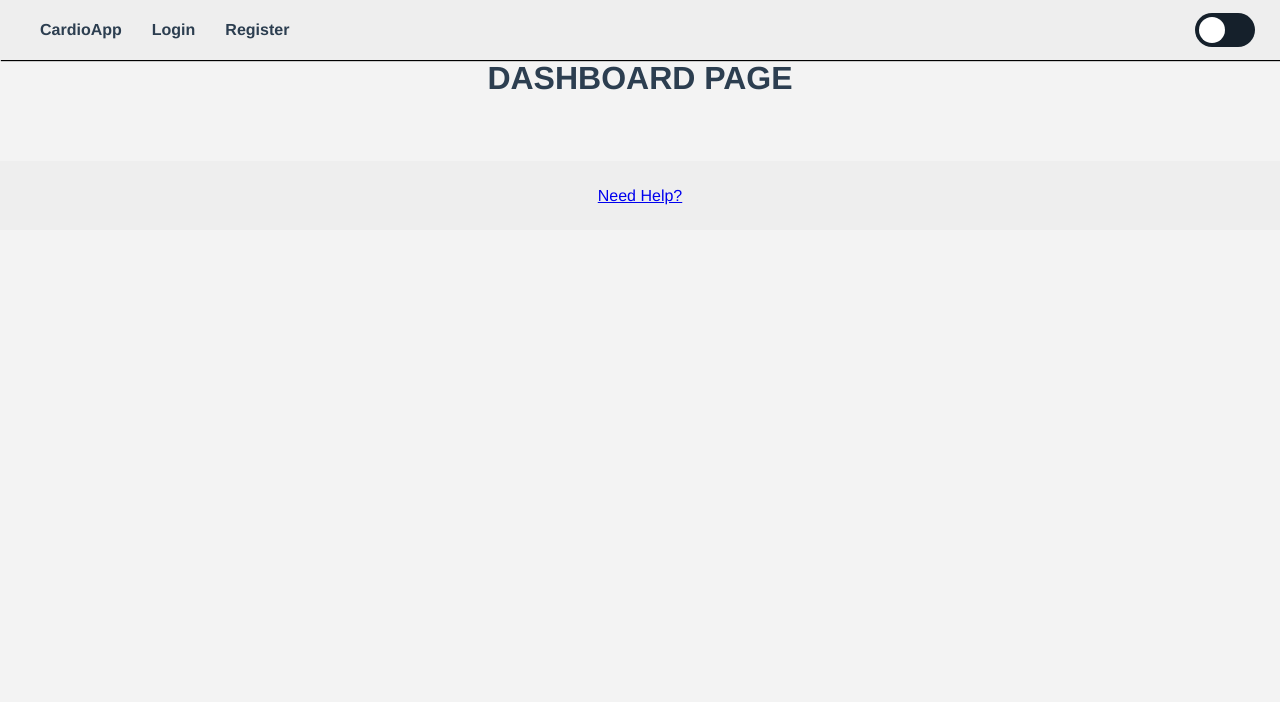
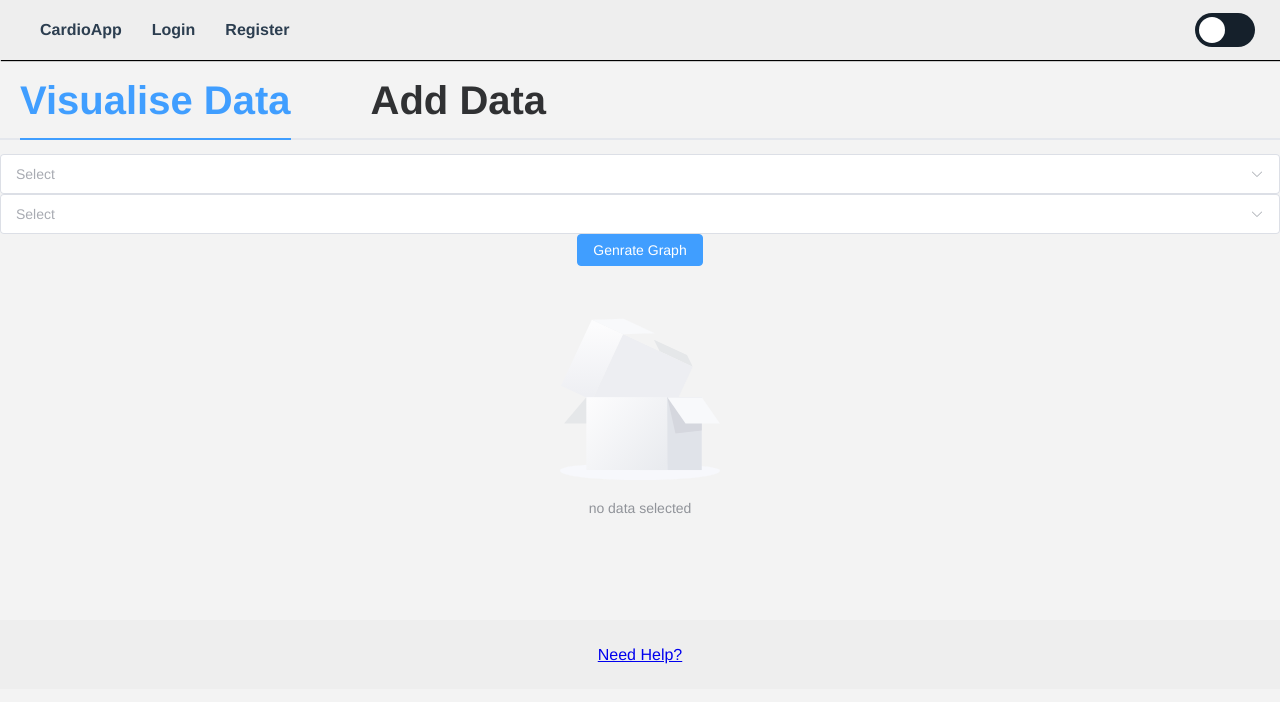
Before and after one commit to d-McGill/CardioApp, a Vue app: page /dashboard in a window 1280 px wide. Shown: the top 702 px of the page. Built offline with nearby package versions, Linux system fonts and the light colour scheme; no server answers.

Commit message:
Dashboard Skeleton pickup

```diff
--- a/src/views/Dashboard.vue
+++ b/src/views/Dashboard.vue
@@ -1,13 +1,96 @@
 <template>
   <div>
-    <h1>DASHBOARD PAGE</h1>
+    <el-tabs v-model="activeName" class="demo-tabs" @tab-click="handleClick">
+    <el-tab-pane label="Visualise Data" name="first">
+
+    <el-select v-model="data.gene" class="m-2" placeholder="Select" size="large">
+        <el-option value="MYH7" selected>MYH7</el-option>
+        <el-option value="MYBPC3" selected>MYBPC3</el-option>
+        <el-option value="TNNT2" selected>TNNT2</el-option>
+        <el-option value="ACTC1" selected>ACTC1</el-option>
+        <el-option value="TPM1" selected>TPM1</el-option>
+        <el-option value="TNNC1" selected>TNNC1</el-option>
+        <el-option value="TNNI3" selected>TNNI3</el-option>
+        <el-option value="MYL2" selected>MYL2</el-option>
+        <el-option value="TTN" selected>TTN</el-option>
+    </el-select>
+
+    <el-select v-model="data.cardio" class="m-2" placeholder="Select" size="large">
+        <el-option value="Cardiomyopathy" selected>Cardiomyopathy</el-option>
+        <el-option value="Hypertrophic cardiomyopathy" selected>Hypertrophic cardiomyopathy</el-option>
+        <el-option value="Noncompaction cardiomyopathy" selected>Noncompaction cardiomyopathy</el-option>
+        <el-option value="Restrictive cardiomyopathy" selected>Restrictive cardiomyopathy</el-option>
+        <el-option value="Atrial cardiomyopathy" selected>Atrial cardiomyopathy</el-option>
+        <el-option value="Dilated cardiomyopathy" selected>Dilated cardiomyopathy</el-option>
+        <el-option value="Takotsubo cardiomyopathy" selected>Takotsubo cardiomyopathy</el-option>
+        <el-option value="Right ventricular cardiomyopathy" selected>Right ventricular cardiomyopathy</el-option>
+    </el-select>
+    <el-button type="primary">Genrate Graph</el-button>
+
+  <el-empty description="no data selected"></el-empty>
+
+
+    </el-tab-pane>
+    <el-tab-pane label="Add Data" name="second">
+      <el-upload
+    class="upload-demo"
+    drag
+    action="https://jsonplaceholder.typicode.com/posts/"
+    multiple
+  >
+    <el-icon class="el-icon--upload"><upload-filled /></el-icon>
+    <div class="el-upload__text">
+      Drop file here or <em>click to upload</em>
+    </div>
+    <template #tip>
+      <div class="el-upload__tip">
+        jpg/png files with a size less than 500kb
+      </div>
+    </template>
+  </el-upload>
+
+
+
+    </el-tab-pane>
+
+  </el-tabs>
   </div>
 </template>
 <script>
 
+import { ref, reactive } from 'vue';
 
 export default {
+ name: "App",
+  setup(){
 
+  const activeName = ref('first')
+
+    const data = reactive({
+      gene: '',
+      cardio: ''
+
+    })
+
+  return {activeName, data}
+
+  }
   }
 
 </script>
+<style>
+.el-tabs__header {
+    padding: 0;
+    position: relative;
+    margin: 0 0 15px;
+    display: inline-block;
+}
+
+.el-tabs__item {
+    padding: 0 20px;
+    font-size: 30pt;
+    margin: 20px;
+    font-weight: 900;
+
+}
+</style>
```
